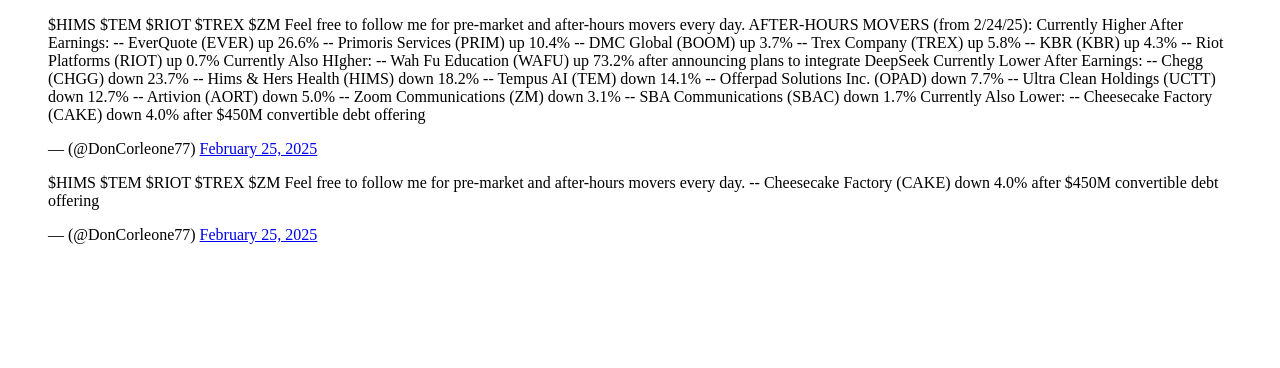
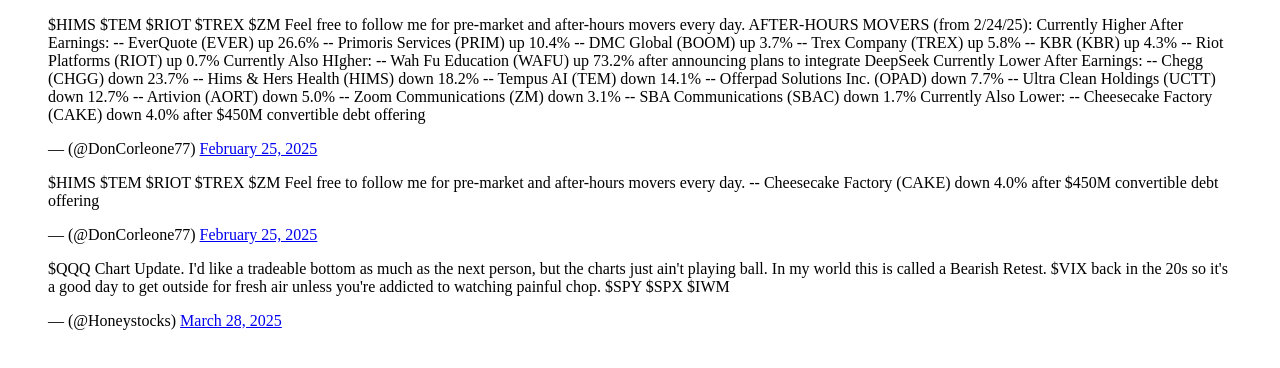
Before and after one commit to geneoes/geneoes.github.io, a plain HTML site: page test2.html in a window 1280 px wide. Drawn offline with Linux system fonts and the light colour scheme; a script that the page names is missing.

Commit message:
Update test2.html

```diff
--- a/test2.html
+++ b/test2.html
@@ -58,5 +58,23 @@ Feel free to follow me for pre-market and after-hours movers every day.
   </p>&mdash; (@DonCorleone77) <a href="https://gamma-web-qa.stocktwits.com/DonCorleone77/message/605584504"> February 25, 2025</a>
 </blockquote>
 <script async src="https://gamma-web-qa.stocktwits.com/min/widgets.js" charset="utf-8"></script>
+
+
+
+
+
+
+  <blockquote class="stocktwits-embedded-post" data-origin="https://stocktwits.com" data-id="609578334">
+  <p lang="en" dir="ltr">$QQQ Chart Update.
+
+I&#39;d like a tradeable bottom as much as the next person, but the charts just ain&#39;t playing ball.
+
+In my world this is called a Bearish Retest.
+
+$VIX back in the 20s so it&#39;s a good day to get outside for fresh air unless you&#39;re addicted to watching painful chop.
+$SPY $SPX $IWM
+  </p>&mdash; (@Honeystocks) <a href="https://stocktwits.com/Honeystocks/message/609578334"> March 28, 2025</a>
+</blockquote>
+<script async src="https://stocktwits.com/min/widgets.js" charset="utf-8"></script>
 </body>
 </html>
```
